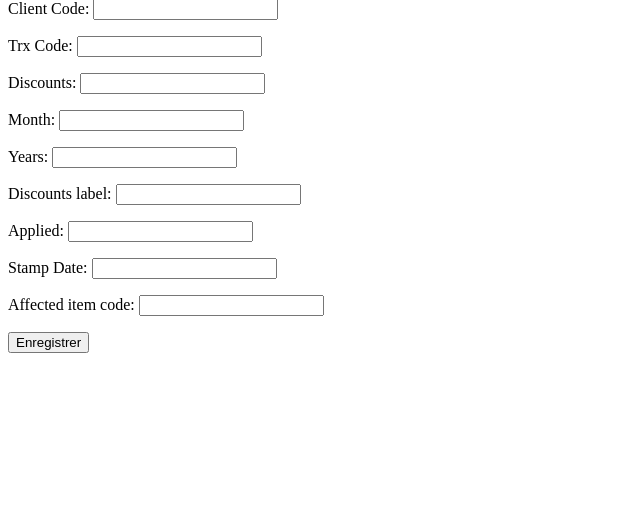
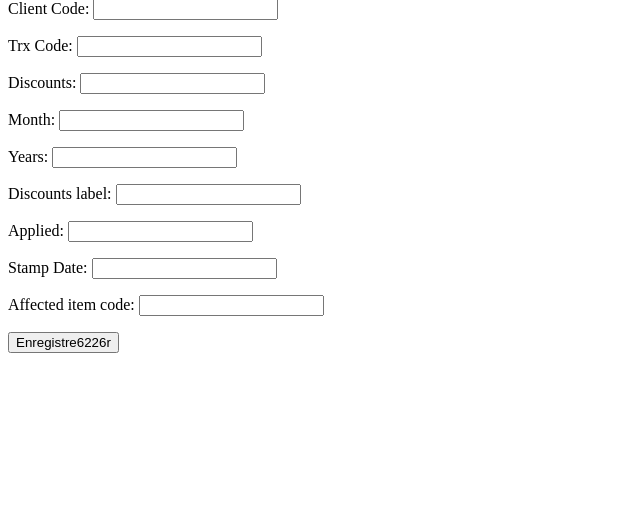
Before and after one commit to AnasBouakhsas/EMID_backend, a Django app: template users/templates/client/client_discounts_edit.html in a window 1280 px wide. Shown: the part 81-600 px from the top of the page, without its empty margins (0-640 px from the left). Run offline with Django 5.2, Linux system fonts and the light colour scheme; the template is opened without the code that fills it: values that come from a table or form of the project are taken from there, others are empty.

Commit message:
deuxieme depot

```diff
--- a/users/templates/client/client_discounts_edit.html
+++ b/users/templates/client/client_discounts_edit.html
@@ -9,7 +9,7 @@
         {% csrf_token %}
         {{ form.as_p }}
 
-        <button type="submit">Enregistrer</button>
+        <button type="submit">Enregistre6226r</button>
     </form>
 </body>
 </html>
```
